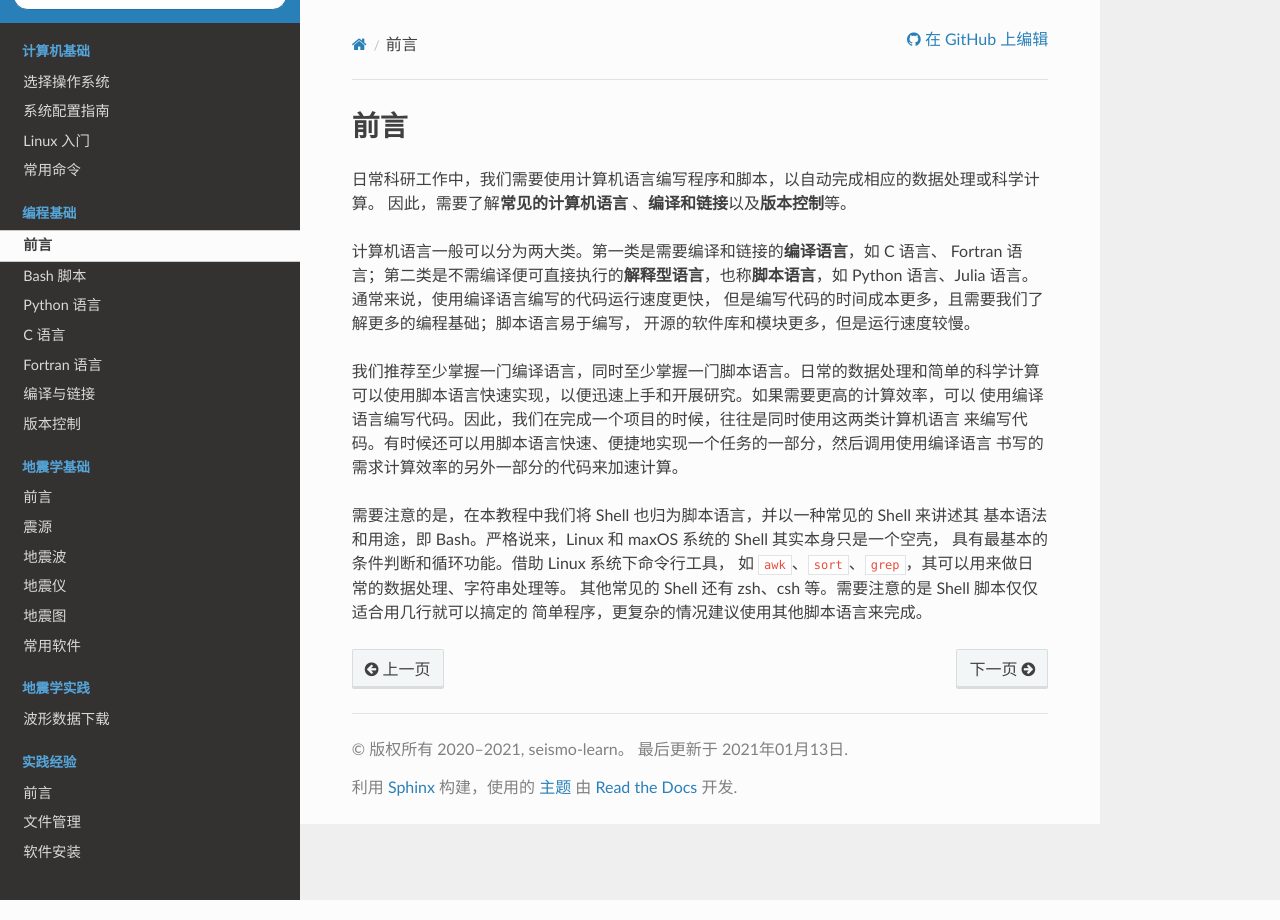
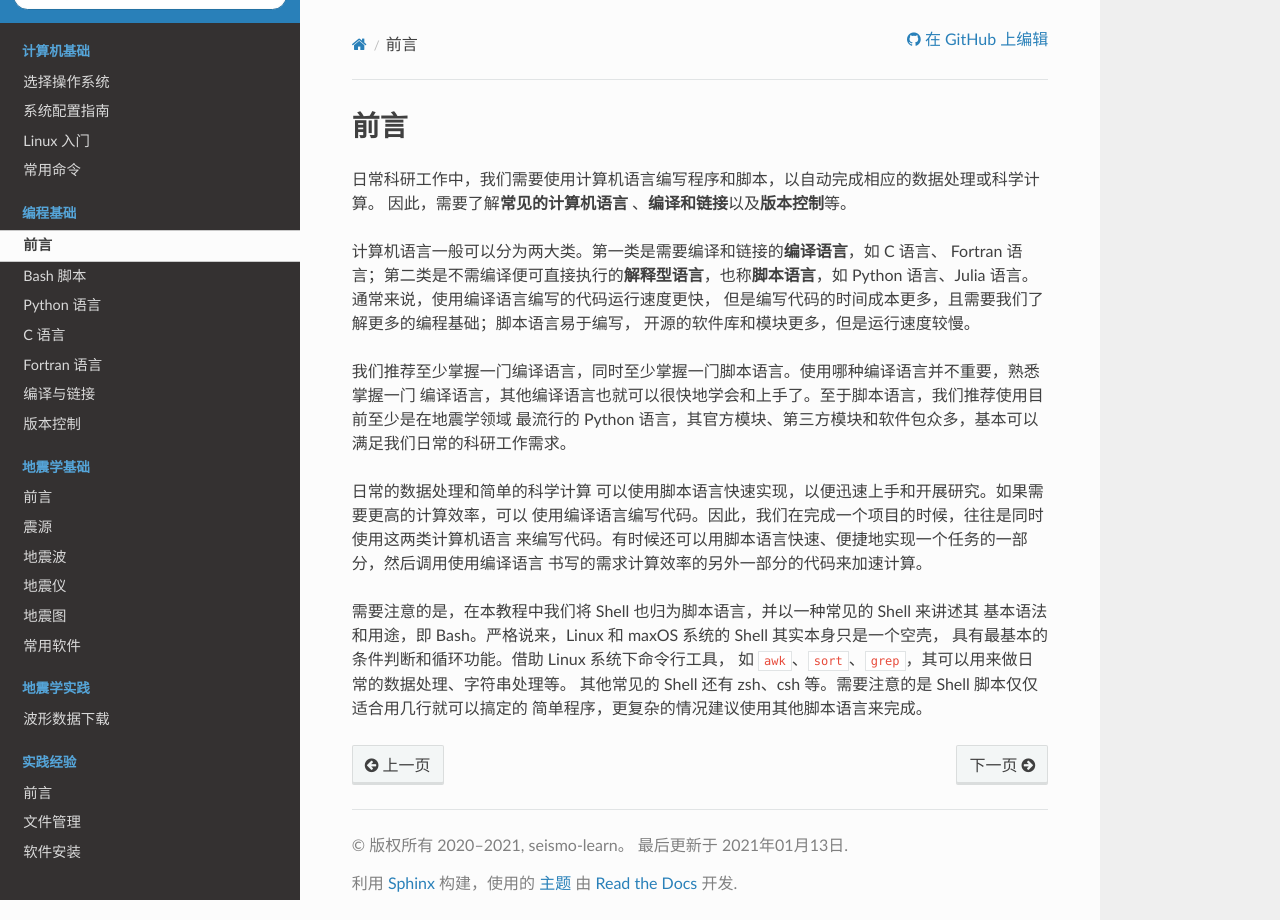
Before and after one commit to seismo-learn/seismology101, a Sphinx documentation site: the page built from source/programming/introduction.rst, in a window 1280 px wide. Built offline with Sphinx 7.4.7 and the Read the Docs theme 2.0.0, drawn with Linux system fonts in a browser that asks for light colours.

Commit message:
A little update

```diff
--- a/source/programming/introduction.rst
+++ b/source/programming/introduction.rst
@@ -10,7 +10,11 @@ Python 语言、Julia 语言。通常来说，使用编译语言编写的代码
 但是编写代码的时间成本更多，且需要我们了解更多的编程基础；脚本语言易于编写，
 开源的软件库和模块更多，但是运行速度较慢。
 
-我们推荐至少掌握一门编译语言，同时至少掌握一门脚本语言。日常的数据处理和简单的科学计算
+我们推荐至少掌握一门编译语言，同时至少掌握一门脚本语言。使用哪种编译语言并不重要，熟悉掌握一门
+编译语言，其他编译语言也就可以很快地学会和上手了。至于脚本语言，我们推荐使用目前至少是在地震学领域
+最流行的 Python 语言，其官方模块、第三方模块和软件包众多，基本可以满足我们日常的科研工作需求。
+
+日常的数据处理和简单的科学计算
 可以使用脚本语言快速实现，以便迅速上手和开展研究。如果需要更高的计算效率，可以
 使用编译语言编写代码。因此，我们在完成一个项目的时候，往往是同时使用这两类计算机语言
 来编写代码。有时候还可以用脚本语言快速、便捷地实现一个任务的一部分，然后调用使用编译语言
```
